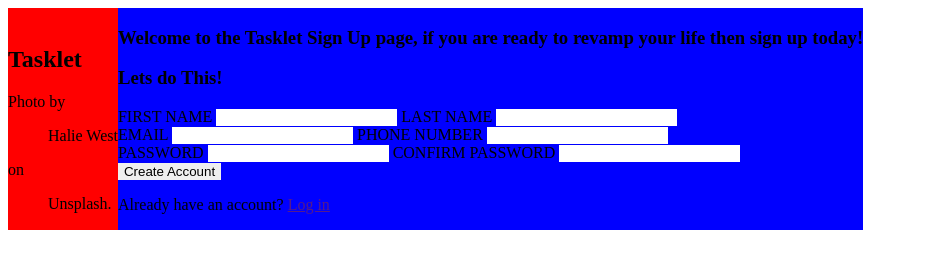
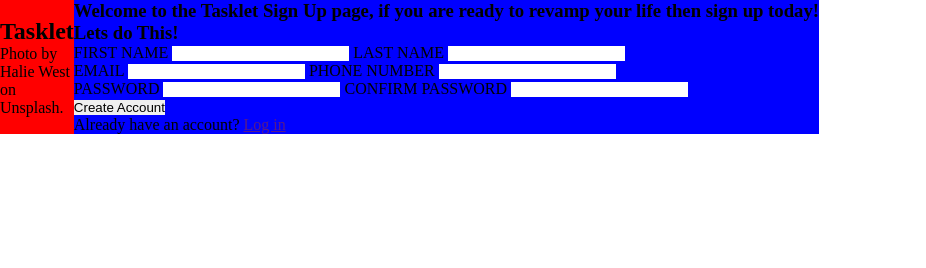
Before and after one commit to biddenboi/Sign-Up-Form, a plain HTML site: page index.html in a window 1280 px wide. Shown: the whole page, without its empty margins (0-926 px from the left). Drawn offline with Linux system fonts and the light colour scheme.

Commit message:
changed global remover none to global remover 0 default styles were not removed with none;

```diff
--- a/styles.css
+++ b/styles.css
@@ -5,9 +5,9 @@
 }
 
 * {
-    margin:none;
-    border:none;
-    padding:none;
+    margin:0;
+    border:0;
+    padding:0;
 }
 
 .banner {
```
